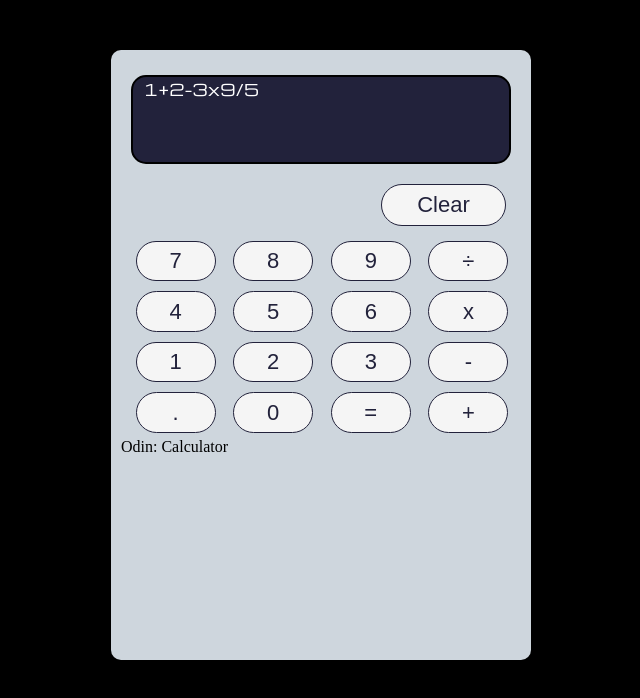
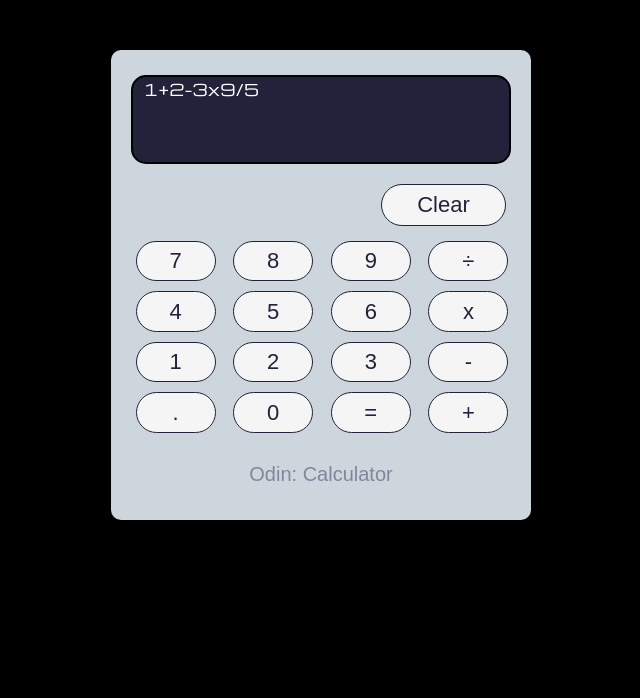
Before and after one commit to vkmx/odin-calculator, a plain HTML site: page index.html in a window 1280 px wide. Shown: the whole page, without its empty margins (319-959 px from the left). Drawn offline with nearby package versions, Linux system fonts and the light colour scheme.

Commit message:
Change container height. Add style to the "branding" section

```diff
--- a/style.css
+++ b/style.css
@@ -17,11 +17,19 @@ body {
 
 .container {
     width: 400px;
-    height: 600px;
+    height: 460px;
     margin: 0 auto;
     background-color: #ced6dd;
     padding: 5px 10px;
     border-radius: 10px;
+}
+
+.branding {
+    text-align: center;
+    font-family: sans-serif;
+    font-size: 20px;
+    margin-top: 25px;
+    color: #7f889b;
 }
 
 .display {
```
